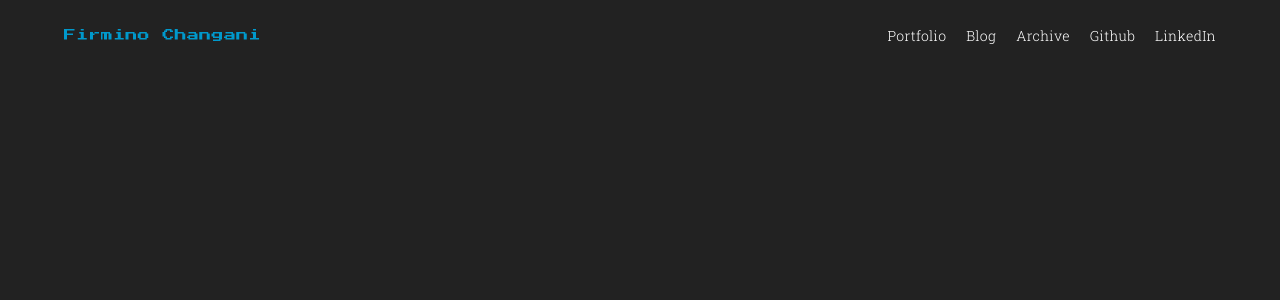
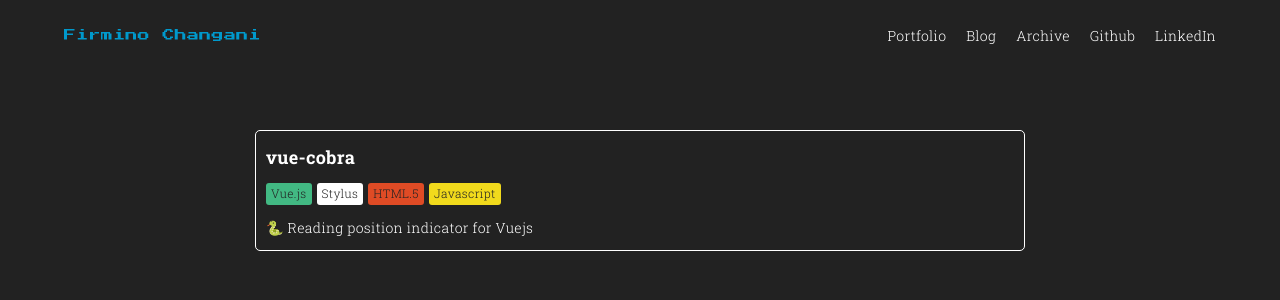
Before and after one commit to flowck/firmino.work, a Vue app: page /portfolio in a window 1280 px wide. Shown: the top 300 px of the page. Built offline with nearby package versions, Linux system fonts and the light colour scheme; what vue-disqus would draw is missing.

Commit message:
feat: Add views

```diff
--- a/package.json
+++ b/package.json
@@ -45,7 +45,6 @@
     "eslint": "^6.7.2",
     "eslint-plugin-prettier": "^3.1.3",
     "eslint-plugin-vue": "^6.2.2",
-    "log4js": "^6.3.0",
     "node-sass": "^4.12.0",
     "prerender-spa-plugin": "^3.4.0",
     "prettier": "^1.19.1",
--- /dev/null
+++ b/src/components/_app-project.vue
@@ -0,0 +1,96 @@
+<template>
+  <article class="project">
+    <a :href="project.url" class="project__root-link">
+      <h1 class="project__name">{{ project.name }}</h1>
+      <ul class="project__stack">
+        <li v-for="tech in project.stack" :key="tech" :style="`background-color: ${getTechColor(tech)};`">
+          {{ tech }}
+        </li>
+      </ul>
+      <p class="project__description">{{ project.description }}</p>
+    </a>
+  </article>
+</template>
+
+<script lang="ts">
+import { Component, Prop, Vue } from "vue-property-decorator";
+
+export interface IProject {
+  id: string;
+  url: string;
+  name: string;
+  description: string;
+}
+
+@Component({})
+export default class Project extends Vue {
+  @Prop({})
+  private project!: IProject;
+  private stackColors: Record<string, string> = {
+    vuejs: "#42b983",
+    html5: "#df4b25",
+    reactjs: "#0a9fd6",
+    javascript: "#f1da1c",
+    nodejs: "#8cc03e",
+    sass: "#c65d92",
+    graphql: "#dd33a4",
+    postgresql: "#305e8d",
+    mongodb: "#409332",
+    git: "#ef6322",
+    webpack: "#89d1f3",
+    typescript: "#2f75c1"
+  };
+
+  getTechColor(value: string) {
+    return value ? this.stackColors[value.replace(".", "").toLowerCase()] : "";
+  }
+}
+</script>
+
+<style lang="scss" scoped>
+.project {
+  padding: 10px;
+  border-radius: 5px;
+  border: 0.5px solid $color-white;
+
+  &:hover {
+    .project__name {
+      color: $color-highlight;
+    }
+  }
+
+  &__root-link {
+    height: 100%;
+    display: block;
+    color: $color-white;
+  }
+
+  &__name {
+    font-size: 18px;
+    font-family: $font-heading-one, arial;
+  }
+
+  &__description {
+    font-size: 14px;
+  }
+
+  &__stack {
+    display: flex;
+    font-size: 12px;
+    flex-wrap: wrap;
+    margin: 10px 0 5px 0;
+
+    li {
+      padding: 0 5px;
+      color: $color-dark;
+      border-radius: 3px;
+      margin-bottom: 5px;
+      background-color: $color-white;
+
+      &:not(:last-child) {
+        margin-right: 5px;
+      }
+    }
+  }
+}
+</style>
--- /dev/null
+++ b/src/data/projects.ts
@@ -0,0 +1,9 @@
+export default [
+  {
+    id: 0,
+    name: "vue-cobra",
+    stack: ["Vue.js", "Stylus", "HTML.5", "Javascript"],
+    url: "https://github.com/flowck/vue-cobra",
+    description: `🐍 Reading position indicator for Vuejs`
+  }
+];
--- a/src/router/index.ts
+++ b/src/router/index.ts
@@ -9,6 +9,11 @@ const routes: Array<RouteConfig> = [
     path: "/",
     name: "Home",
     component: Home
+  },
+  {
+    path: "/portfolio",
+    name: "Portfolio",
+    component: () => import(/* webpackChunkName: "blog" */ "../views/Portfolio.vue")
   },
   {
     path: "/blog",
--- /dev/null
+++ b/src/views/Portfolio.vue
@@ -0,0 +1,27 @@
+<template>
+  <section class="app-portfolio">
+    <div class="app-portfolio__projects">
+      <app-project v-for="project in projects" :key="project.id" :project="project" />
+    </div>
+  </section>
+</template>
+
+<script lang="ts">
+import projects from "../data/projects";
+import { Vue, Component } from "vue-property-decorator";
+
+@Component({
+  metaInfo: { title: "Portfolio" }
+})
+export default class Portfolio extends Vue {
+  private projects = projects;
+}
+</script>
+
+<style lang="scss" scoped>
+.app-portfolio__projects {
+  display: grid;
+  grid-gap: 10px;
+  grid-template-columns: repeat(auto-fit, minmax(300px, 1fr));
+}
+</style>
```
Also changed, not shown: 1 other file (tests, documents, lock files or other folders).
